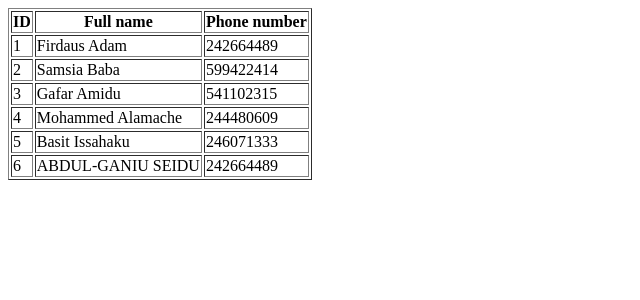
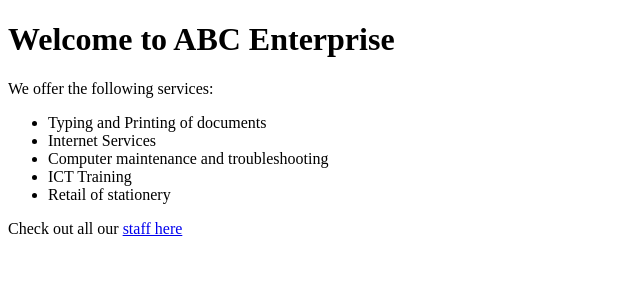
Before and after one commit to Abdul-Ganiu-Seidu/Django, a Django app: page / in a window 1280 px wide. Shown: the top 300 px of the page, without its empty margins (0-640 px from the left). Run offline with Django 5.2, Linux system fonts and the light colour scheme; data comes from the database, SQL or seed files in the repository.

Commit message:
home added

```diff
--- /dev/null
+++ b/myapp/templates/home.html
@@ -0,0 +1,16 @@
+{% extends "master.html"%}
+
+{% block title%} ABC Enterprise {% endblock %}
+
+{% block content %}
+<h1>Welcome to ABC Enterprise</h1>
+<p>We offer the following services:</p>
+<ul>
+	<li>Typing and Printing of documents</li>
+	<li>Internet Services</li>
+	<li>Computer maintenance and troubleshooting</li>
+	<li>ICT Training</li>
+	<li>Retail of stationery</li>
+</ul>
+<p>Check out all our <a href="staff/">staff here</a></p>
+{% endblock %}
--- a/myapp/templates/index.html
+++ b/myapp/templates/index.html
@@ -1,11 +1,10 @@
-<!DOCTYPE html>
-<html>
-<head>
-	<meta charset="utf-8">
-	<meta name="viewport" content="width=device-width, initial-scale=1">
-	<title>ABC Enterprise</title>
-</head>
-<body>
+{% extends "master.html" %}
+
+{% block title %} ABC Enterprise {% endblock %}
+
+{% block content %}
+<h1>Meet our staff members</h1>
+<p>Click on each member id to view details</p>
 	<table border="1">
 		<tr>
 			<th>ID</th>
@@ -14,11 +13,11 @@
 		</tr>
 		{% for x in workers %}
 		<tr>
-			<td>{{x.id}}</td>
+			<td><a href="{% url 'details' x.id %}">{{x.id}}</a></td>
 			<td>{{x.fname}} {{x.lname}}</td>
 			<td>{{x.phone}}</td>
 		</tr>
 		{% endfor %}
 	</table>
-</body>
-</html>
+	<p>Go back <a href="/">Home</a></p>
+{% endblock %}
--- /dev/null
+++ b/myapp/templates/master.html
@@ -0,0 +1,13 @@
+<!DOCTYPE html>
+<html>
+<head>
+	<meta charset="utf-8">
+	<meta name="viewport" content="width=device-width, initial-scale=1">
+	<title>{% block title %} {% endblock %}</title>
+</head>
+<body>
+{% block content %}
+{% endblock %}
+</body>
+
+</html>
--- a/myapp/urls.py
+++ b/myapp/urls.py
@@ -2,5 +2,7 @@ from django.urls import path
 from .import views
 
 urlpatterns = [
-	path('', views.staff, name ='staff'),
+	path('', views.home, name='home'),
+	path('staff/', views.staff, name ='staff'),
+	path('details/<int:id>', views.details, name ='details'),
 ]
--- a/myapp/views.py
+++ b/myapp/views.py
@@ -10,4 +10,16 @@ def staff(request):
 		'workers':workers
 	}
 	return HttpResponse(template.render(context, request))
+
+def details(request, id):
+	worker = Workers.objects.get(id=id)
+	template = loader.get_template('details.html')
+	context = {
+		'worker': worker
+	}
+	return HttpResponse(template.render(context, request))
+
+def home(request):
+	template = loader.get_template('home.html')
+	return HttpResponse(template.render())
 # Create your views here.
```
Also changed, not shown: myapp/templates/details.html (added, +11 -0 lines).
